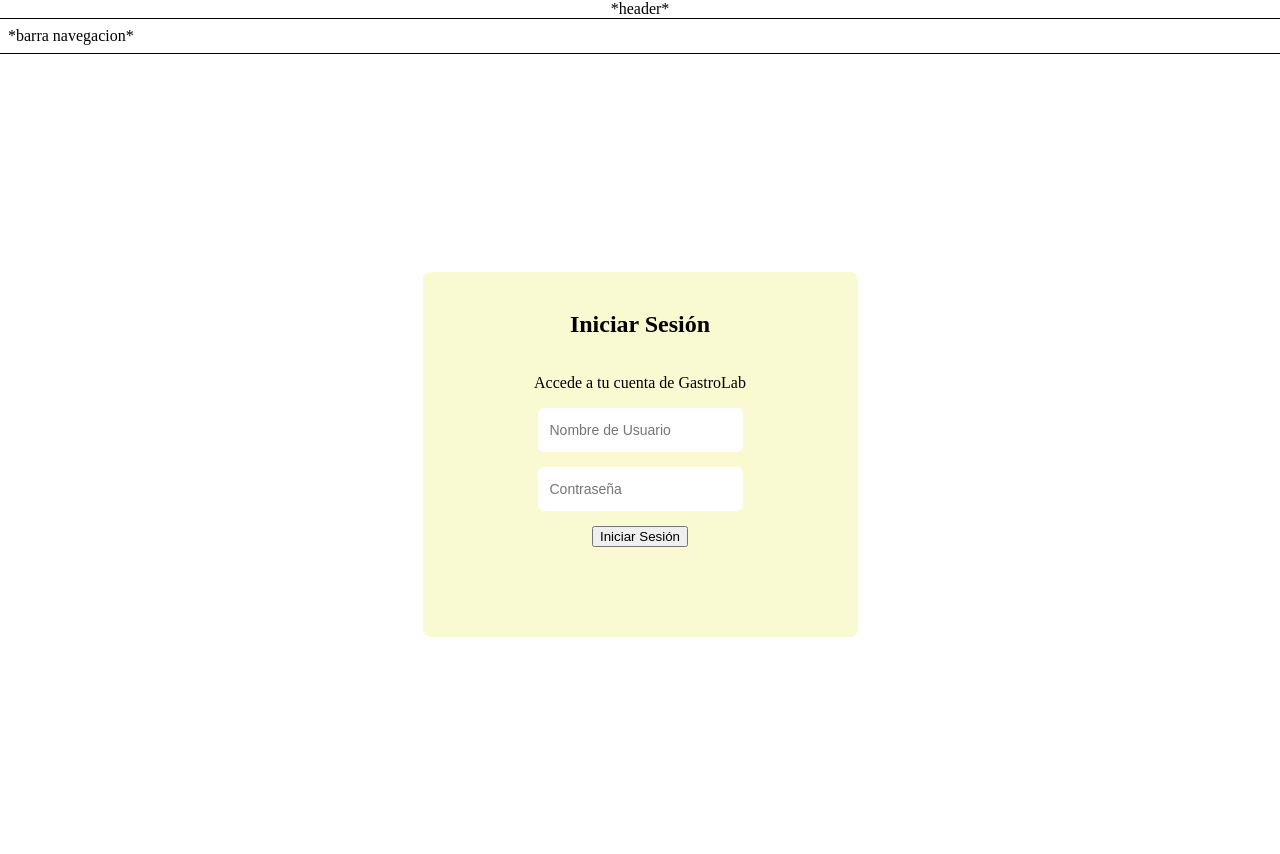
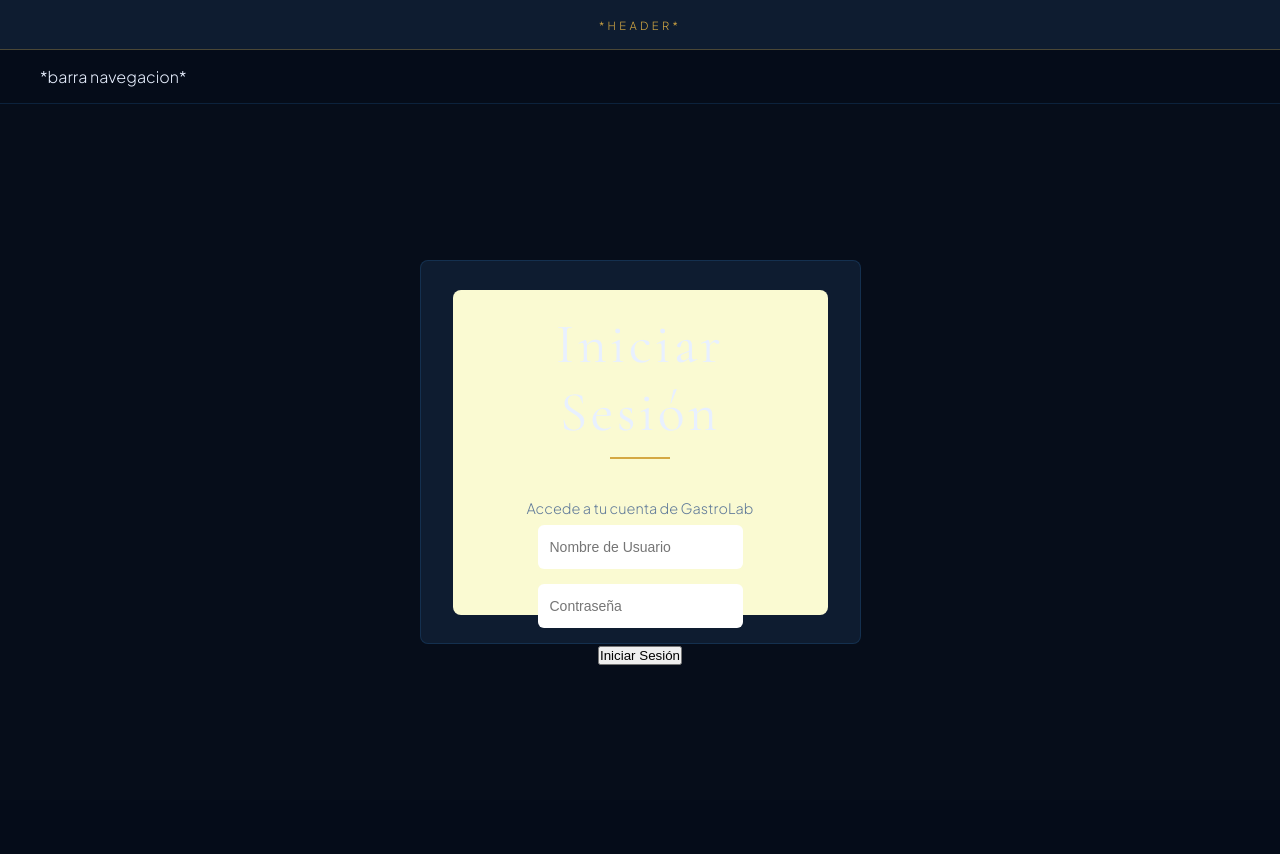
Before and after one commit to unaim-cebanc/GRUPO3_DragonAzul, a Flask app: page /inicio_sesion in a window 1280 px wide. After the commit the page ends 665 px from the top, so only its background shows below. Run offline with Flask 3, Linux system fonts and the light colour scheme.

Commit message:
css style.css

```diff
--- a/static/css/style.css
+++ b/static/css/style.css
@@ -1,37 +1,180 @@
-/*Ignorar CSS, pues luego se cambiará a la version final*/
-.main_section {
-    display: flex;
-    justify-content: space-around;
-    padding: 30px;
+@import url('https://fonts.googleapis.com/css2?family=Cormorant+Garamond:ital,wght@0,400;0,600;1,400&family=Plus+Jakarta+Sans:wght@300;400;500&display=swap');
+
+:root {
+  --bg:        #060d1a;
+  --surface:   #0e1c30;
+  --border:    rgba(58, 159, 255, 0.15);
+  --blue:      #3a9fff;
+  --gold:      #d4a843;
+  --text:      #e8f0ff;
+  --muted:     #607a99;
 }
 
+* { margin: 0; padding: 0; box-sizing: border-box; }
+
+body {
+  background: var(--bg);
+  color: var(--text);
+  font-family: 'Plus Jakarta Sans', sans-serif;
+  font-weight: 300;
+  min-height: 100vh;
+  display: flex;
+  flex-direction: column;
+}
+
+/* ── HEADER ── */
+header {
+  text-align: center;
+  padding: 1.1rem;
+  background: var(--surface);
+  border-bottom: 1px solid var(--border-gold, rgba(212,168,67,.3));
+  letter-spacing: 0.3em;
+  font-size: 0.7rem;
+  text-transform: uppercase;
+  color: var(--gold);
+}
+
+/* ── NAV ── */
 nav {
-    border-top: 1px solid black;
-    border-bottom: 1px solid black;
-    display: flex;
-    justify-content: space-between;
-    align-items: center;
-    padding: 8px;
+  display: flex;
+  align-items: center;
+  justify-content: space-between;
+  padding: 0 2.5rem;
+  height: 54px;
+  background: rgba(6,13,26,.9);
+  backdrop-filter: blur(10px);
+  border-bottom: 1px solid var(--border);
+  position: sticky;
+  top: 0;
+  z-index: 99;
+}
+
+nav p {
+  font-size: 0.8rem;
+  color: var(--muted);
+  letter-spacing: 0.08em;
 }
 
 nav button {
-    border:  1px solid black;
-    border-radius: 8px;
-    margin-right: 50px;
+  background: transparent;
+  border: 1px solid var(--blue);
+  border-radius: 3px;
+  padding: 0;
+  cursor: pointer;
+  transition: background .2s;
 }
 
-header {
-    text-align: center;
+nav button:hover {
+  background: rgba(58,159,255,.15);
 }
 
-footer {
-    text-align: center;
+nav button a {
+  display: block;
+  padding: 0.4rem 1.1rem;
+  color: var(--text);
+  text-decoration: none;
+  font-size: 0.75rem;
+  font-weight: 500;
+  letter-spacing: 0.1em;
+  text-transform: uppercase;
 }
 
-section p {
-    text-align: center;
+/* ── MAIN ── */
+main {
+  flex: 1;
+  padding: 3rem 4rem;
+  max-width: 1100px;
+  margin: 0 auto;
+  width: 100%;
 }
 
-h1 {
-    text-align: center;
+main h1 {
+  font-family: 'Cormorant Garamond', Georgia, serif;
+  font-size: clamp(2.2rem, 5vw, 3.5rem);
+  font-weight: 400;
+  letter-spacing: 0.06em;
+  color: var(--text);
+  margin-bottom: 2.5rem;
+  text-align: center;
 }
+
+main h1::after {
+  content: '';
+  display: block;
+  width: 60px;
+  height: 2px;
+  background: var(--gold);
+  margin: 0.7rem auto 0;
+}
+
+/* ── SECCIÓN HERO (imagen + texto) ── */
+.main_section {
+  display: grid;
+  grid-template-columns: 1fr 1fr;
+  gap: 2.5rem;
+  align-items: center;
+  margin-bottom: 2.5rem;
+  padding: 2rem;
+  background: var(--surface);
+  border: 1px solid var(--border);
+  border-radius: 8px;
+}
+
+.main_section img {
+  width: 100%;
+  aspect-ratio: 4/3;
+  object-fit: cover;
+  border-radius: 5px;
+  border: 1px solid var(--border);
+  background: rgba(58,159,255,.05);
+}
+
+.main_section p {
+  font-size: 0.95rem;
+  line-height: 1.8;
+  color: var(--muted);
+}
+
+/* ── SECCIÓN BIENVENIDA ── */
+main > section:not(.main_section) {
+  padding: 1.8rem 2rem;
+  background: var(--surface);
+  border: 1px solid var(--border);
+  border-radius: 8px;
+  text-align: center;
+}
+
+main > section:not(.main_section) p {
+  color: var(--muted);
+  font-size: 0.9rem;
+  margin-bottom: 0.5rem;
+}
+
+main > section:not(.main_section) p:last-child {
+  font-family: 'Cormorant Garamond', Georgia, serif;
+  font-size: 1.4rem;
+  font-weight: 400;
+  font-style: italic;
+  color: var(--gold);
+  margin-top: 0.5rem;
+}
+
+/* ── FOOTER ── */
+footer {
+  margin-top: auto;
+  text-align: center;
+  padding: 1.5rem;
+  background: var(--surface);
+  border-top: 1px solid var(--border);
+  font-size: 0.72rem;
+  letter-spacing: 0.15em;
+  text-transform: uppercase;
+  color: var(--muted);
+}
+
+/* ── RESPONSIVE ── */
+@media (max-width: 700px) {
+  main { padding: 2rem 1.5rem; }
+  .main_section { grid-template-columns: 1fr; }
+  nav { padding: 0 1.2rem; }
+}
```
